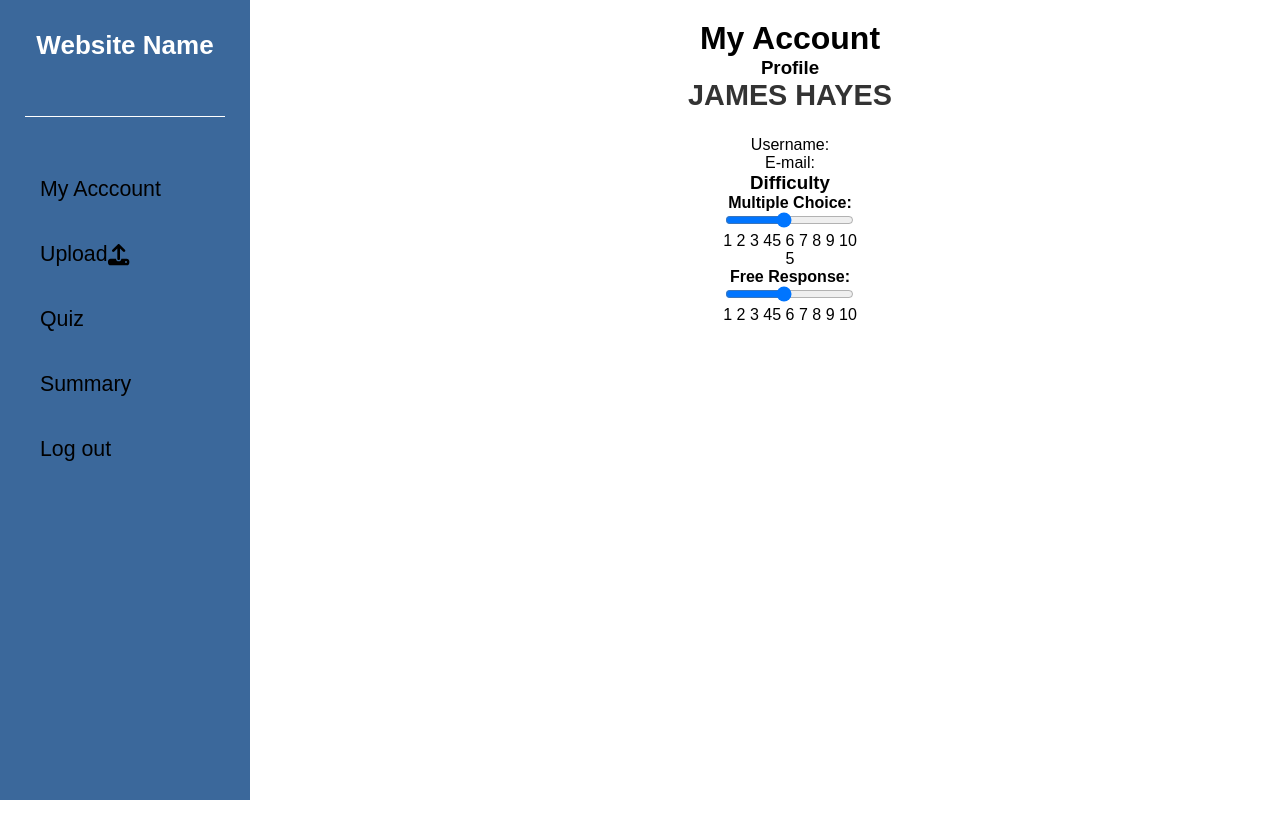
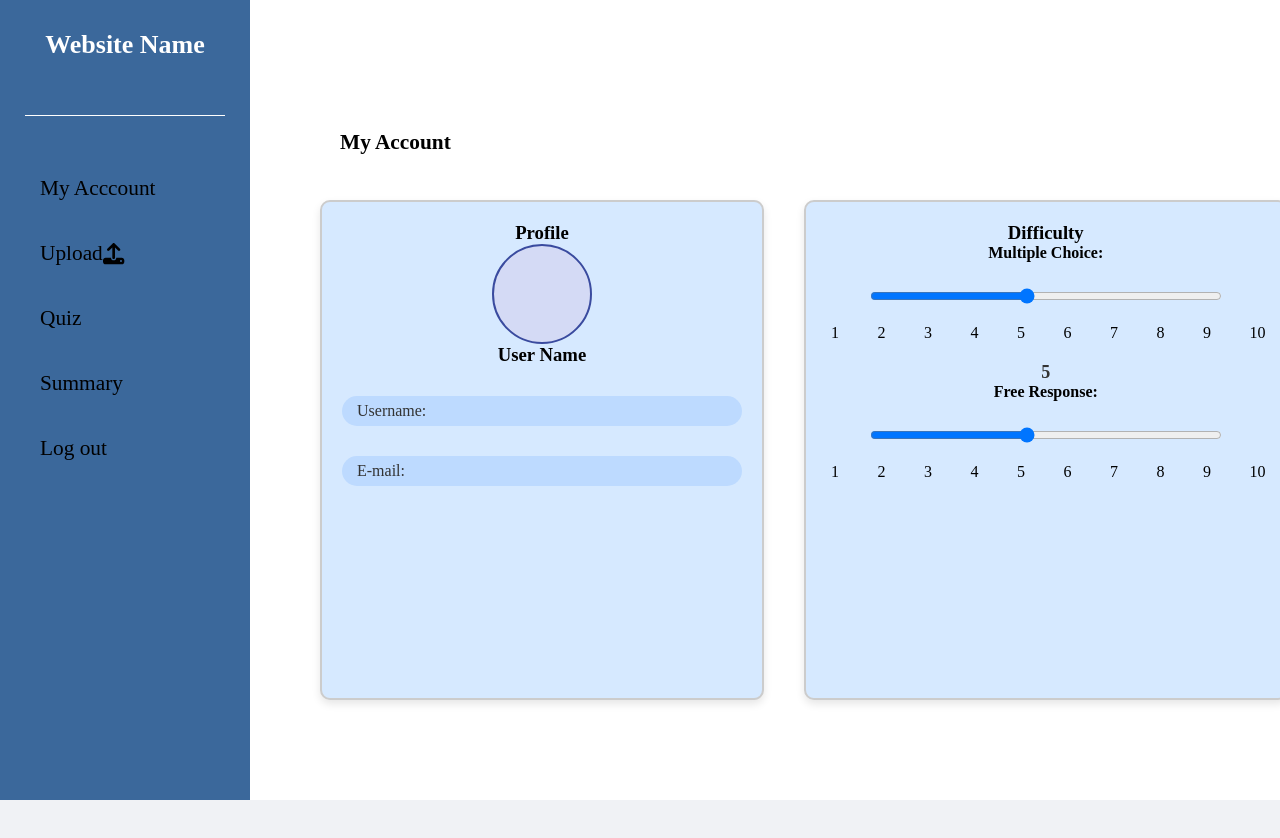
Before and after one commit to Mkenz01/Summarizer, a React (Vite) app in the folder frontend/: page /home in a window 1280 px wide. Shown: the top 838 px of the page. After the commit the page ends 800 px from the top, so only its background shows below. Built offline with nearby package versions, Linux system fonts and the light colour scheme.

Commit message:
site changes

```diff
--- a/frontend/src/pages/Home/HomePage.tsx
+++ b/frontend/src/pages/Home/HomePage.tsx
@@ -2,6 +2,7 @@ import Sidebar from './components/Sidebar.tsx';
 import Content from './components/Content.tsx';
 import Quiz from './components/Quiz.tsx';
 import './index.css'
+import './components/sidebar.css'
 import {useState} from "react";
 const HomePage: React.FC = () => {
         const [selection, setSelection] = useState<string>('Account'); // Default to 'dashboard'
--- a/frontend/src/pages/Home/components/Account.tsx
+++ b/frontend/src/pages/Home/components/Account.tsx
@@ -1,5 +1,6 @@
 import React, { useState } from 'react';
-
+import './account.css'
+import './sidebar.css'
 
 function Quiz() {
     return (
@@ -9,7 +10,7 @@ function Quiz() {
                 <div className="box-container">
                     <h3>Profile</h3>
                     <div className="circle"></div>
-                    <h2 className="headers-in-box">JAMES HAYES</h2>
+                    <h3 className="headers-in-box">User Name</h3>
                     <div className="text-fields">
                         <div className="text-information">Username:</div>
                     </div>
--- a/frontend/src/pages/Home/components/Summary.tsx
+++ b/frontend/src/pages/Home/components/Summary.tsx
@@ -1,5 +1,6 @@
 import React, { useState } from 'react';
-
+import './summary.css'
+import './sidebar.css'
 
 function Summary() {
     /*const _ud: any = localStorage.getItem('user_data');
@@ -35,9 +36,22 @@ function Summary() {
 
 
     return (
-        <div>
-            `${quiz}`
+        <>
+        <div className="right-container">
+            <h1 className="container-heading">Summary Page</h1>
+            <p className="container-information">Summary of filename.pdf</p>
+            <p className="container-information">Created: 11/24/2024</p>
+            <textarea id="summary-text-box" readOnly>
+                Summary of filename.pdf will be placed here...
+            </textarea>
         </div>
+        <div className="past-files-side-bar">
+            <div className="past-files-side-bar-header">Past Summaries:</div>
+            <div className="past-summaries-text">filename.pdf</div>
+            <div className="past-summaries-text">filename1.pdf</div>
+            <div className="past-summaries-text">filename2.pdf</div>
+        </div>
+    </>
     );
 }
 
--- /dev/null
+++ b/frontend/src/pages/Home/components/account.css
@@ -0,0 +1,140 @@
+
+.right-container{
+
+    width: calc(100% - 250px);
+    height: 100vh;
+    background-color: #ffffff;
+    display: flex;
+    overflow-y: auto;
+    top: 0;
+    right: 0;
+    position: fixed;
+    flex-direction: column;
+}
+.container-heading{
+    font-size: 24pt;
+    color: #000000;
+    padding: 40px;
+    padding-bottom: 5px;
+}
+.boxes-container
+{
+    display: flex; /* Use flexbox to align boxes side by side */
+    gap: 20px; /* Space between boxes */
+    margin-top: 30px; /* Space between header and boxes */
+}
+.box-container
+{
+    width: 600px; /* Fixed width */
+    height: 500px; /* Fixed height */
+    background-color: #d6e9ff; /* Background color */
+    border: 2px solid #ccc; /* Border styling */
+    border-radius: 10px; /* Rounded corners */
+    box-shadow: 0 4px 8px rgba(0, 0, 0, 0.1); /* Subtle shadow for visibility */
+    box-sizing: border-box; /* Includes padding in width and height */
+    margin-left: 20px;
+    margin-top: 10px;
+    padding: 20px;
+    margin-bottom: 30px;
+}
+.headers-in-box
+{
+    text-align: center;
+}
+.headers-in-box2
+{
+    text-align: left;
+    padding-top: 30px;
+}
+.scale-headers
+{
+    text-align: center;
+}
+
+.number-container {
+    display: flex; /* Use flexbox */
+ /* Distribute space evenly */
+    gap: 38.5px; /* Space between numbers */
+    margin: 20px 0; /* Optional margin for positioning */
+    margin-left: 5px;
+}
+
+/* Style for each number */
+.number-container span {
+    font-size: 16px; /* Adjust number size */
+
+}
+
+.uppercase-text
+{
+    text-transform: uppercase;
+}
+.circle
+{
+    width: 100px;
+    height: 100px;
+    background-color: #d4daf5;
+    border: 2px solid #3a4b9f;
+    border-radius: 50%;
+    padding: 20px;
+    margin: 0 auto;
+}
+.text-fields
+{
+    width: 400px;
+    height: 30px;
+    background-color: #bddaff;
+    border: 2px;
+    border-radius: 15px;
+    text-align: left;
+    margin: 0 auto;
+    margin-top: 30px;
+    margin-bottom: 20px;
+}
+.text-information
+{
+    margin: 5px 0;
+    font-size: 16px;
+    color: #333;
+    line-height: 30px;
+    margin-left: 15px;
+}
+.scale
+{
+    width: 80%;
+    margin: 0 auto;
+    height: 8px;
+    background: #3a4b9f;
+    border-radius: 5px;
+    outline: none;
+    transition: background 0.3s ease;
+    margin-top: 30px;
+}
+.scale:hover {
+background: #ccc; /* Darker track color on hover */
+}
+
+.scale::-webkit-slider-thumb {
+-webkit-appearance: none;
+appearance: none;
+width: 20px;
+height: 20px;
+background: #007bff; /* Thumb color */
+border-radius: 50%; /* Round thumb */
+cursor: pointer; /* Change cursor to pointer */
+transition: background 0.3s ease;
+}
+
+.scale::-webkit-slider-thumb:hover {
+background: #0056b3; /* Darker thumb color on hover */
+}
+
+.scale-value {
+font-size: 18px;
+font-weight: bold;
+margin-top: 10px;
+}
+
+#scale-value {
+color: #333;
+}
--- /dev/null
+++ b/frontend/src/pages/Home/components/sidebar.css
@@ -0,0 +1,65 @@
+body{
+    display: flex;
+    justify-content: center;
+    align-items: center;
+    height: 100vh;
+    margin: 0;
+    font-family: Arial, sans-serif;
+    background-color: #f0f2f5;
+}
+.side-bar{
+    width: 250px;
+    height: 100vh;
+    background-color: #3b689b;
+    position: fixed;
+    top: 0;
+    left: 0;
+    display: flex;
+    flex-direction: column;
+    justify-content: flex-start;
+    padding-top: 30px;
+    overflow: visible;
+}
+.side-bar-header{
+    color:white;
+    font-size: 26px;
+    font-weight: 600;
+    text-align: center;
+    margin-bottom: 5px;
+}
+#highlighted-link{
+    color:white;
+    background-color: #3b689b;
+
+}
+.side-bar-links{
+    margin-bottom: 40px;
+    color:#000000;
+    font-size: 16pt;
+    padding-left: 40px;
+    text-align: left;
+    text-decoration: none;
+    transition: background-color 0.3s ease;
+}
+.side-bar-links:hover{
+    color:black;
+    background-color: #4178b6;
+}
+.side-bar-logout{
+    margin-top: 300px;
+    margin-bottom: 40px;
+    color:#000000;
+    font-size: 16pt;
+    padding-left: 40px;
+    text-align: left;
+    text-decoration: none;
+}
+.divider{
+    display:block;
+    width: 80%;
+    height: 1px;
+    background-color: transparent;
+    border-top: 1px solid #ffffff;
+    padding: 5px;
+    margin: 50px auto;
+}
--- /dev/null
+++ b/frontend/src/pages/Home/components/summary.css
@@ -0,0 +1,62 @@
+
+.right-container{
+    width: calc(100% - 200px);
+    height: 100vh;
+    margin-left: 250px;
+    padding: 50px;
+    background-color: #ffffff;
+
+}
+.container-heading{
+    font-size: 24pt;
+    color: #000000;
+    margin-top: 40px;
+    text-align: left;
+}
+#summary-text-box
+{
+    width: 800px;
+    min-height: 450px;
+    max-height: 300px;
+    resize: none;
+    padding: 20px;
+    font-size: 16px;
+    overflow: auto;
+    cursor: text;
+    user-select: text;
+    background-color: #f9f9f9;
+    border: 1px solid #ccc;
+}
+
+.past-files-side-bar
+{
+    width: 200px;
+    height: 100vh;
+    background-color: #c0ddff;
+    position: fixed;
+    top: 0;
+    right: 0;
+    display: flex;
+    flex-direction: column;
+    justify-content: flex-start;
+    padding-top: 30px;
+    overflow: visible;
+    padding: 20px;
+}
+.past-files-side-bar-header
+{
+    color:#000000;
+    font-size: 18px;
+    font-weight: 600;
+    text-align: center;
+    margin-bottom: 5px;
+    padding-bottom: 20px;
+}
+.past-summaries-text
+{
+    color:#363636;
+    font-size: 16px;
+    text-align: left;
+    margin-left: 15px;
+    margin-bottom: 15px;
+}
--- a/frontend/src/pages/Home/index.css
+++ b/frontend/src/pages/Home/index.css
@@ -4,17 +4,16 @@ body{
     align-items: center;
     height: 100vh;
     margin: 0;
-    font-family: Arial, sans-serif;
+    font-family:'Times New Roman', Times, serif;
 }
 
 .right-container{
-    width: calc(100% - 200px);
+    width: calc(100% - 250px);
     height: 100vh;
     margin-left: 250px;
     background-color: #ffffff;
 
 }
-
 .side-bar{
     width: 250px;
     height: 100vh;
@@ -73,7 +72,7 @@ body{
 }
 
 .container-heading{
-    font-size: 24pt;
+    font-size: 16pt;
     color: #000000;
     margin-top: 40px;
 }
--- a/frontend/src/pages/Login/index.css
+++ b/frontend/src/pages/Login/index.css
@@ -12,12 +12,13 @@ body{
     min-height: 100vh;
     background-size: cover;
     background-position: center;
+    background-color: #d6f3ff;
 }
 
 .wrapper{
     width: 450px;
     height: 430px;
-    background: transparent;
+    background: #ffffff;
     border: 3px solid rgba(0, 0, 0, 0.1);
     color:rgb(0, 0, 0);
     border-radius: 10px;
@@ -68,7 +69,7 @@ body{
 .wrapper .btn{
     width: 100%;
     height: 45px;
-    background: rgb(247, 244, 244);
+    background: #ffffff;
     border: none;
     outline: none;
     border-radius: 40px;
--- a/frontend/src/pages/Register/index.css
+++ b/frontend/src/pages/Register/index.css
@@ -3,7 +3,7 @@
     margin: 0;
     padding: 0;
     box-sizing: border-box;
-    font-family: Arial, sans-serif;
+    font-family: 'Times New Roman', Times, serif;
 }
 
 /* Center the container on the page */
```
Also changed, not shown: 1 other file (tests, documents, lock files or other folders).
